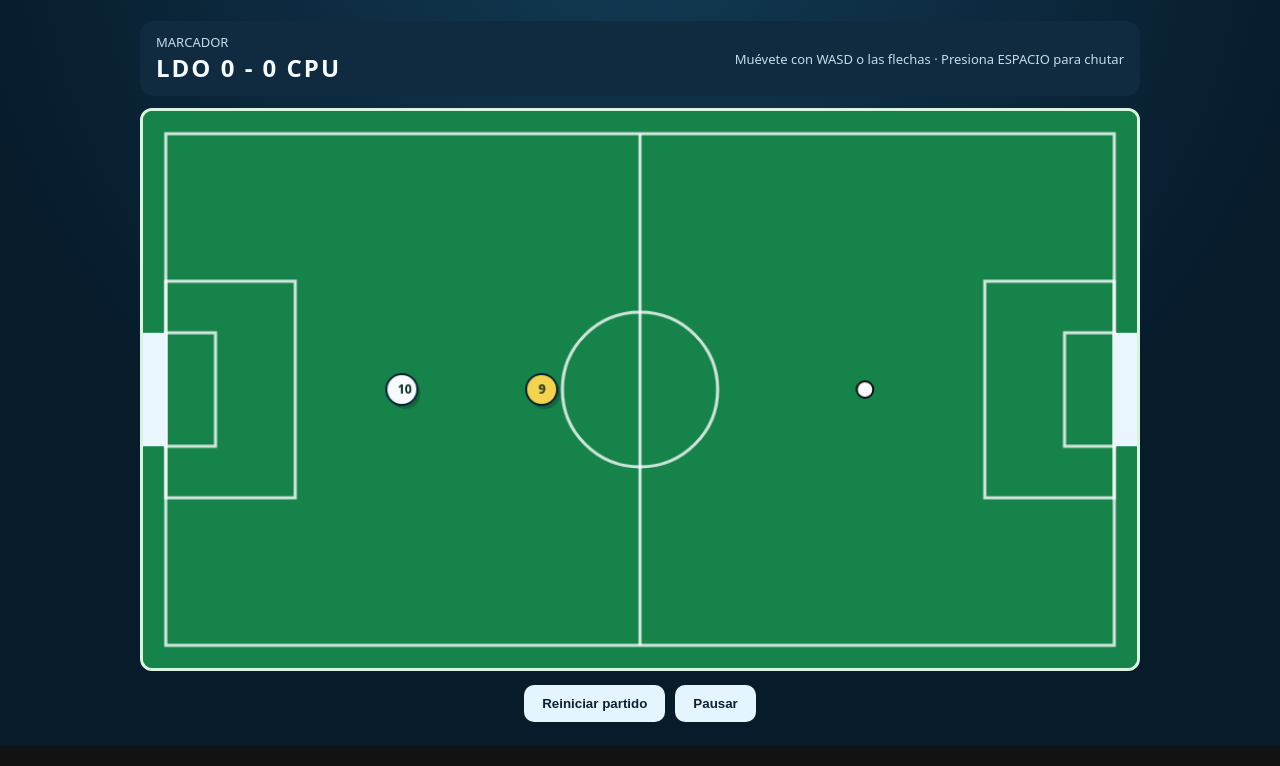
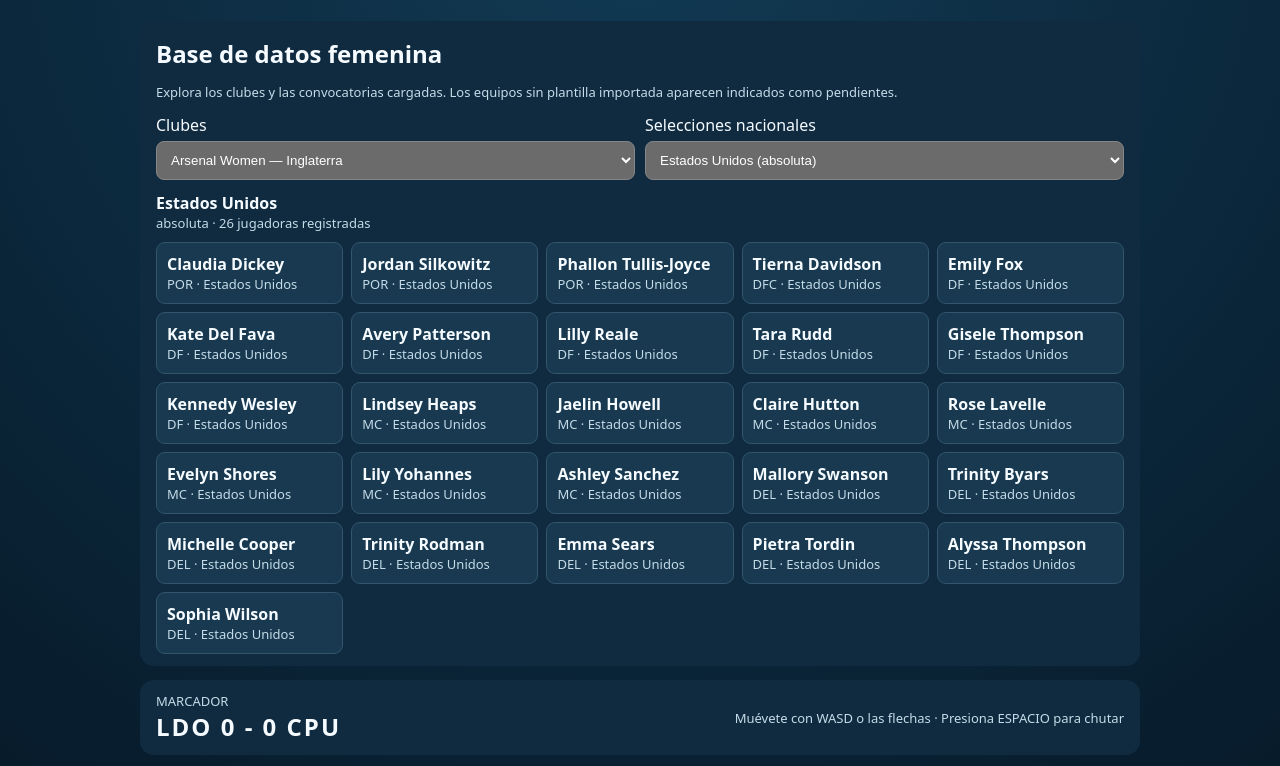
Before and after one commit to oscar20071-byte/LDO-Football, a plain HTML site: page index.html in a window 1280 px wide. Shown: the part 106-872 px from the top of the page. Drawn offline with Linux system fonts and the light colour scheme.

Commit message:
Conectar la base de datos de clubes y selecciones a la interfaz

```diff
--- a/index.html
+++ b/index.html
@@ -18,6 +18,16 @@ canvas{display:block;width:100%;height:auto;aspect-ratio:16/9;background:#16834b
 <body>
 <header><h1>⚽ LDO FOOTBALL</h1><p>Fútbol femenino · Modo partido · Versión inicial</p></header>
 <main>
+<section id="database" class="bar" style="display:block;margin-bottom:14px">
+<h2 style="margin:4px 0 10px">Base de datos femenina</h2>
+<p class="hint">Explora los clubes y las convocatorias cargadas. Los equipos sin plantilla importada aparecen indicados como pendientes.</p>
+<div style="display:grid;grid-template-columns:repeat(auto-fit,minmax(210px,1fr));gap:10px">
+<label>Clubes <select id="clubSelect" style="display:block;width:100%;padding:10px;border-radius:8px;margin-top:5px"></select></label>
+<label>Selecciones nacionales <select id="nationSelect" style="display:block;width:100%;padding:10px;border-radius:8px;margin-top:5px"></select></label>
+</div>
+<div id="dbInfo" style="margin-top:12px"></div>
+<div id="rosterList" style="display:grid;grid-template-columns:repeat(auto-fit,minmax(180px,1fr));gap:8px;margin-top:10px"></div>
+</section>
 <div class="bar"><div><div class="hint">MARCADOR</div><div id="score">LDO 0 - 0 CPU</div></div><div class="hint">Muévete con WASD o las flechas · Presiona ESPACIO para chutar</div></div>
 <canvas id="game" width="960" height="540" aria-label="Campo de fútbol visto desde arriba"></canvas>
 <div class="actions"><button id="restart">Reiniciar partido</button><button id="pause">Pausar</button></div>
@@ -67,5 +77,20 @@ document.getElementById('pause').onclick=()=>{paused=!paused;document.getElement
 reset();update();
 })();
 </script>
-</body>
+<script>
+(async()=>{
+const info=document.getElementById('dbInfo'),clubSel=document.getElementById('clubSelect'),nationSel=document.getElementById('nationSelect'),list=document.getElementById('rosterList');
+const safe=s=>String(s??'').replace(/[&<>"']/g,c=>({'&':'&amp;','<':'&lt;','>':'&gt;','"':'&quot;',"'":'&#39;'}[c]));
+try{
+const [teamsData,playersData,nationsData]=await Promise.all(['data/equipos.json','data/jugadoras.json','data/selecciones.json'].map(p=>fetch(p).then(r=>{if(!r.ok)throw Error('No se pudo cargar '+p);return r.json()})));
+const teams=teamsData.equipos||[],players=playersData.jugadoras||[],nations=nationsData.selecciones||[];
+clubSel.innerHTML=teams.map(t=>'<option value="'+safe(t.id)+'">'+safe(t.nombre)+' — '+safe(t.pais)+'</option>').join('');
+nationSel.innerHTML=nations.map(n=>'<option value="'+safe(n.id)+'">'+safe(n.safeName||n.nombre)+' ('+safe(n.categoria)+')</option>').join('');
+function cards(rows){list.innerHTML=rows.length?rows.map(p=>'<article style="background:#18394f;border:1px solid #31566d;border-radius:9px;padding:10px"><strong>'+safe(p.nombre)+'</strong><div class="hint">'+safe(p.posicion||'Posición pendiente')+' · '+safe(p.nacionalidad||'')+'</div></article>').join(''):'<p class="hint">Plantilla pendiente de incorporar y verificar. No se han inventado jugadoras.</p>'}
+function showClub(){const t=teams.find(x=>x.id===clubSel.value);if(!t)return;const rows=players.filter(p=>p.equipoId===t.id);info.innerHTML='<strong>'+safe(t.nombre)+'</strong><div class="hint">'+safe(t.competicion)+' · '+safe(t.pais)+' · '+rows.length+' jugadoras registradas</div>';cards(rows)}
+function showNation(){const n=nations.find(x=>x.id===nationSel.value);if(!n)return;const rows=players.filter(p=>p.equipoId===n.id);info.innerHTML='<strong>'+safe(n.nombre)+'</strong><div class="hint">'+safe(n.categoria)+' · '+rows.length+' jugadoras registradas</div>';cards(rows)}
+clubSel.addEventListener('change',showClub);nationSel.addEventListener('change',showNation);showClub();showNation();
+}catch(e){info.textContent='No se pudo cargar la base de datos. Abre el juego desde GitHub Pages.';console.error(e)}
+})();
+</script>\n</body>
 </html>
```
